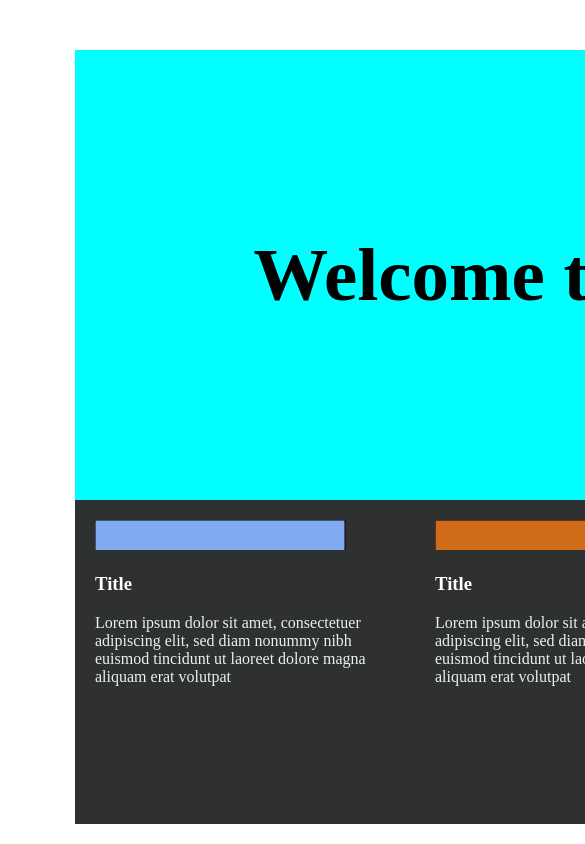
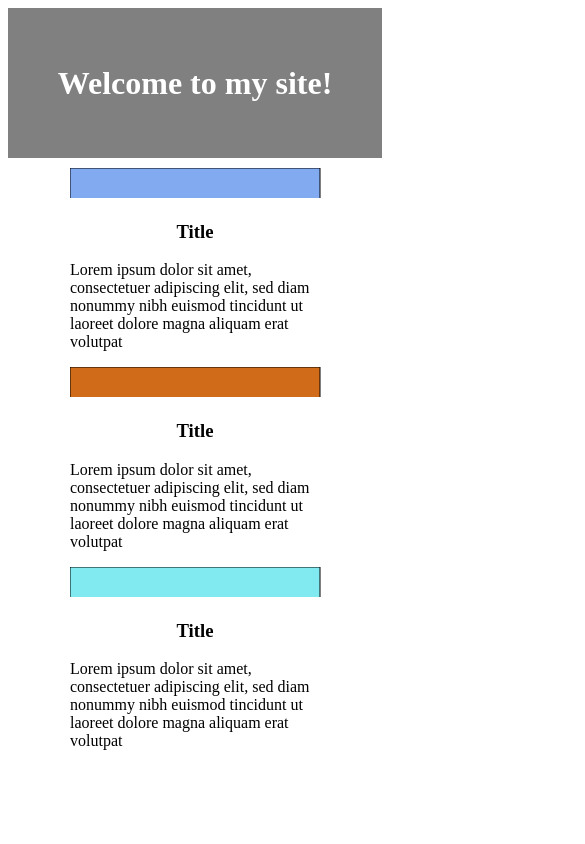
Before and after one commit to ramyaravikumar22/First-Responsive-Website, a plain HTML site: page index.html in a window 390 px wide. Shown: the top 844 px of the page, 585 px wide, since content can reach past the window. Drawn offline with Linux system fonts and the light colour scheme.

Commit message:
tutor helped me with understanding the media queries and comitting the changes

```diff
--- a/style.css
+++ b/style.css
@@ -1,3 +1,14 @@
+@media (min-width: 700px) {
+  .container {
+    grid-template-columns: 1fr 3fr;
+    grid-template-areas:
+      "header  header"
+      "nav     aside"
+      "main   main"
+      "footer  banner";
+  }
+
+
 body{
     font-family: 'Times New Roman', Times, serif;
     margin: 0px 75px 0px 75px;
@@ -47,16 +58,8 @@ h3{
   color: white;
 
 }
+}
 
-@media (min-width: 700px) {
-    .container {
-      grid-template-columns: 1fr 3fr;
-      grid-template-areas:
-        "header  header"
-        "nav     aside"
-        "main   main"
-        "footer  banner";
-    }
 @media (max-width: 699px) {
   .container {
     grid-template-columns: 1fr;
@@ -67,4 +70,29 @@ h3{
       "main"
       "footer"
       "banner";
+width: 100%;
+
     }
+.article{
+  margin: auto;
+  width: 250px;
+}
+.article > h3{
+  text-align: center;
+}
+
+  .banner-image{
+    background-color: grey;
+    height: 150px;
+    width: 100%;
+    text-align: center;
+    display: flex;
+    justify-content: center;
+    align-items: center;
+    color: white;
+    margin-bottom: 10px;
+
+  }
+
+
+  }
```
Lines whose indentation alone changed are shown as unchanged.
